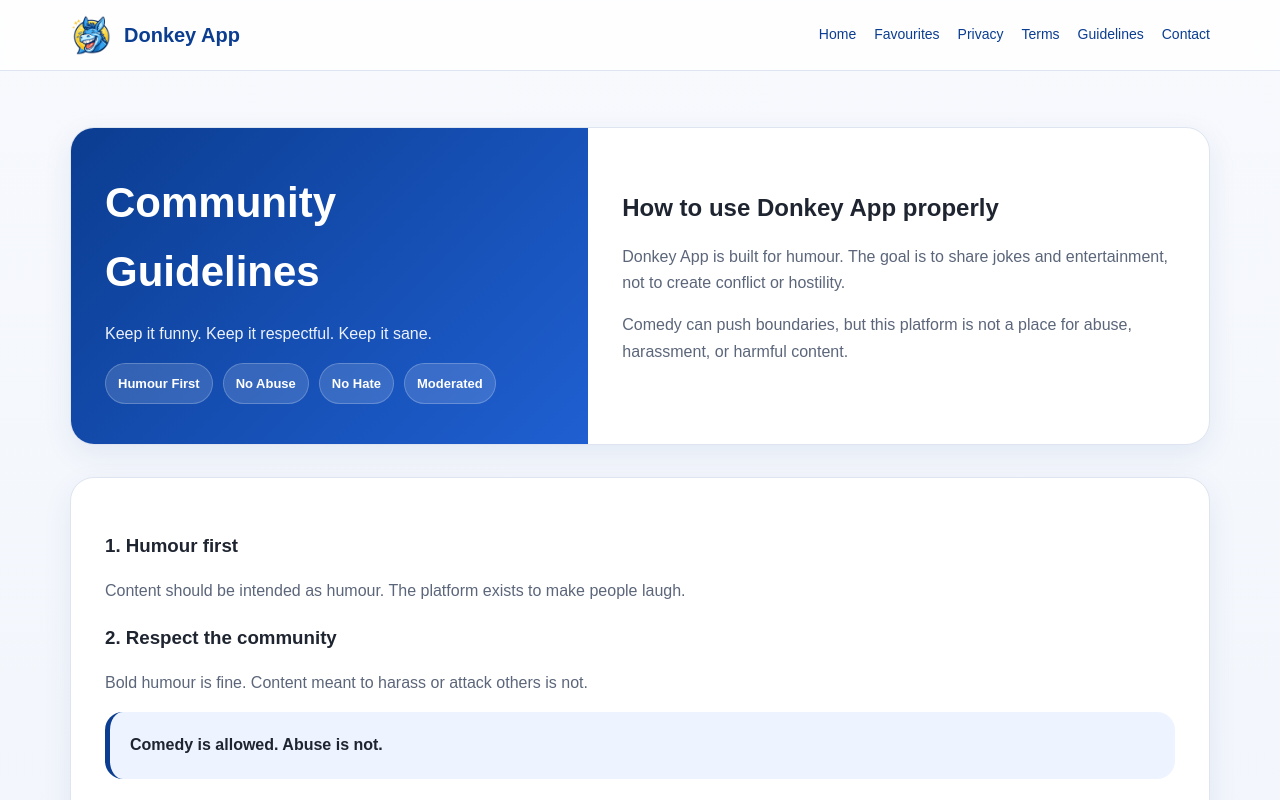
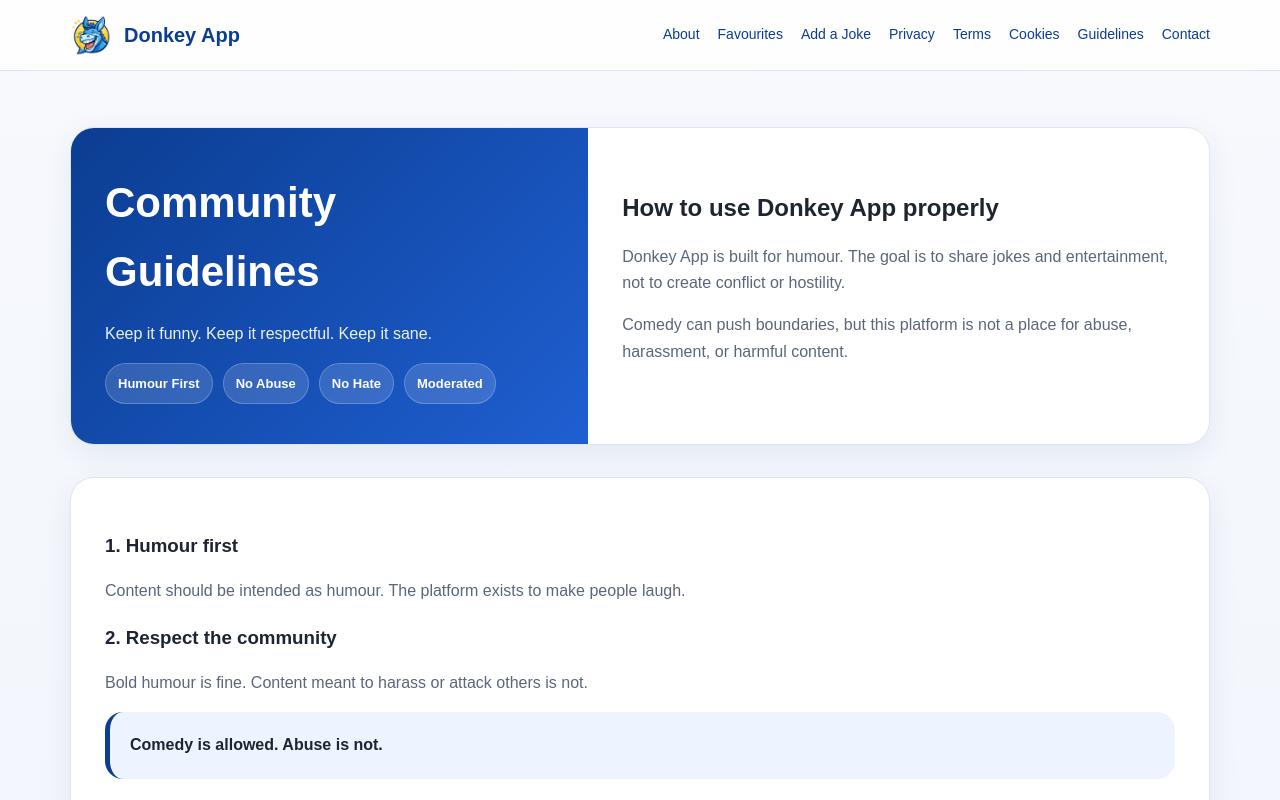
Before and after one commit to przybyszandy-lang/przybyszandy-lang.github.io, a plain HTML site: page guidelines.html in a window 1280 px wide. Shown: the top 800 px of the page. Drawn offline with Linux system fonts and the light colour scheme.

Commit message:
Update guidelines.html

```diff
--- a/guidelines.html
+++ b/guidelines.html
@@ -233,12 +233,14 @@
     </div>
 
     <nav class="nav">
-      <a href="index.html">Home</a>
-      <a href="favourites.html">Favourites</a>
-      <a href="privacy.html">Privacy</a>
-      <a href="conditions.html">Terms</a>
-      <a href="guidelines.html">Guidelines</a>
-      <a href="contact.html">Contact</a>
+        <a href="about.html">About</a>
+        <a href="favourites.html">Favourites</a>
+        <a href="addajoke.html">Add a Joke</a>
+        <a href="privacy.html">Privacy</a>
+        <a href="conditions.html">Terms</a>
+        <a href="cookies.html">Cookies</a>
+        <a href="guidelines.html">Guidelines</a>
+        <a href="contact.html">Contact</a>
     </nav>
   </div>
 </header>
```
